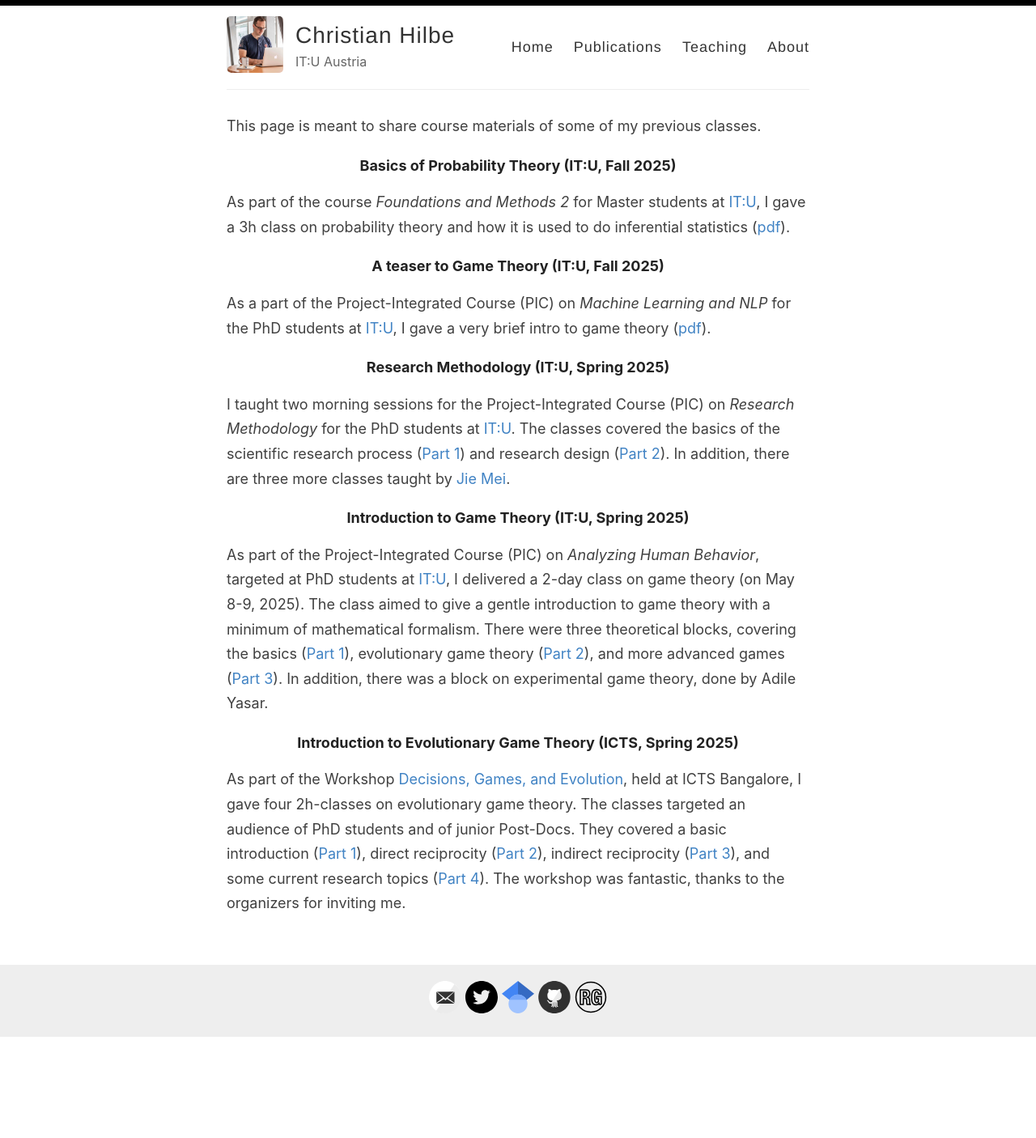
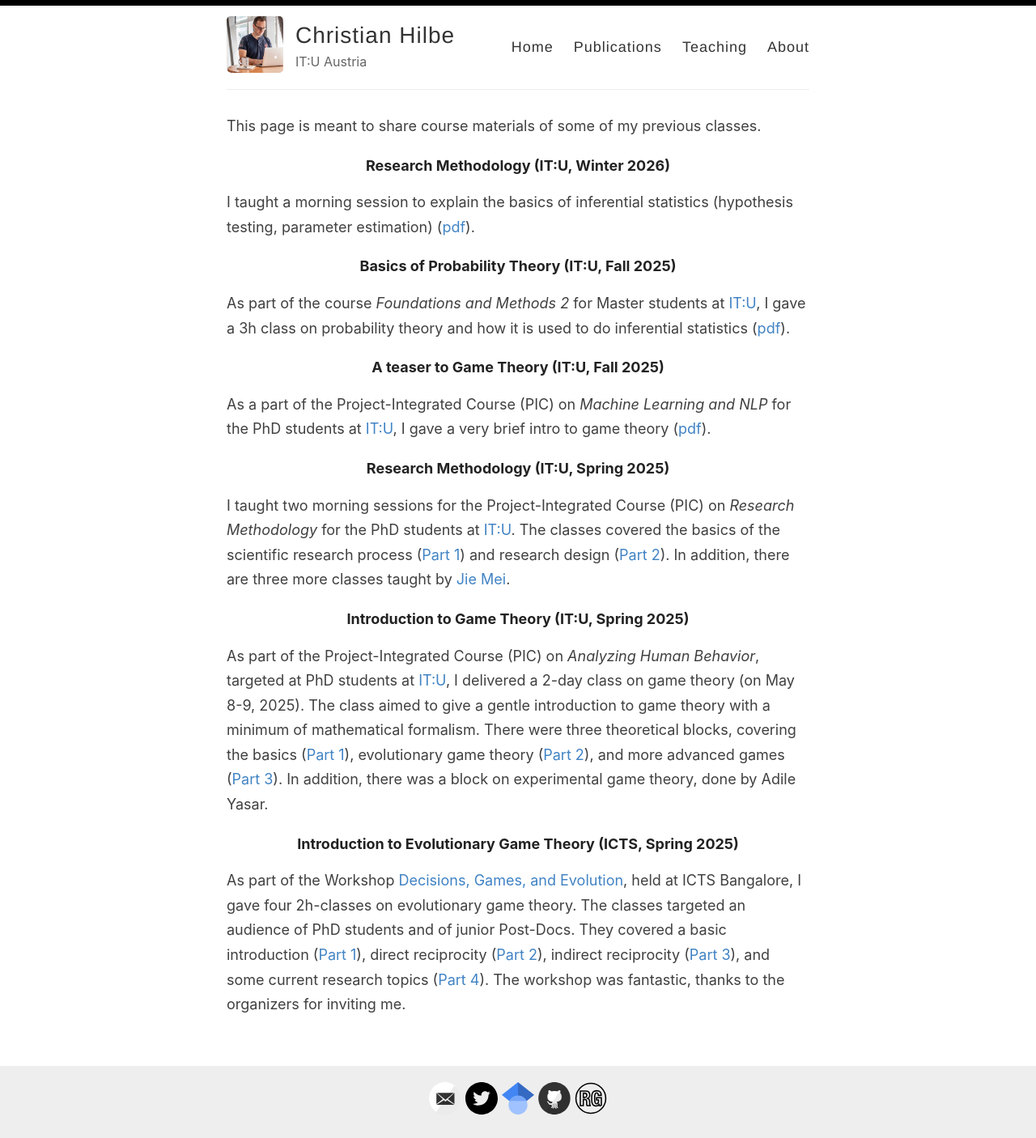
Before and after one commit to christian-hilbe/christian-hilbe.github.io, a Jekyll site: the page built from _pages/teaching.md, in a window 1280 px wide. Shown: the whole page at 81% size. Built offline with Jekyll 4.4.1, drawn with Linux system fonts in a browser that asks for light colours; before the commit the page ends 1282 px from its top, so only the background shows below that.

Commit message:
CH: Updating teaching

```diff
--- a/_pages/teaching.md
+++ b/_pages/teaching.md
@@ -5,6 +5,9 @@ permalink: /teaching/
 ---
 
 This page is meant to share course materials of some of my previous classes.
+
+###### Research Methodology (IT:U, Winter 2026)
+I taught a morning session to explain the basics of inferential statistics (hypothesis testing, parameter estimation) ([pdf](../files/teaching/2026_ResearchMethodology/Notes_Statistics.pdf)).
 
 ###### Basics of Probability Theory (IT:U, Fall 2025)
 
```
Also changed, not shown: 1 other file.
